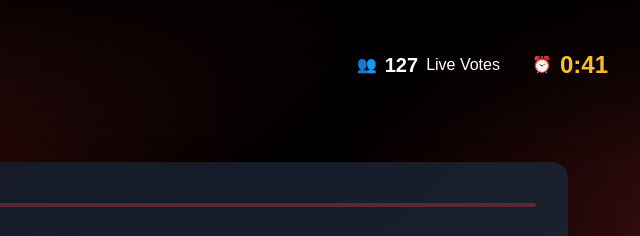
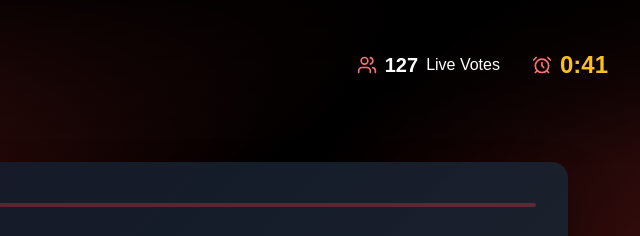
Before and after one commit to MaeTobiGeri/LateNightShowVotingWebsite, a plain HTML site: page Frontend-Crowd/index.html in a window 1280 px wide. Shown: the top 236 px of the page, 640-1280 px from the left. Drawn offline with Linux system fonts and the light colour scheme.

Commit message:
slight style adjustments

```diff
--- a/Frontend-Crowd/index.html
+++ b/Frontend-Crowd/index.html
@@ -22,12 +22,24 @@
             </div>
             <div class="stats">
                 <div class="stat-item">
-                    <span class="stat-icon">👥</span>
+                    <svg class="stat-icon" xmlns="http://www.w3.org/2000/svg" width="24" height="24" viewBox="0 0 24 24" fill="none" stroke="currentColor" stroke-width="2" stroke-linecap="round" stroke-linejoin="round">
+                        <path d="M16 21v-2a4 4 0 0 0-4-4H6a4 4 0 0 0-4 4v2"/>
+                        <path d="M16 3.128a4 4 0 0 1 0 7.744"/>
+                        <path d="M22 21v-2a4 4 0 0 0-3-3.87"/>
+                        <circle cx="9" cy="7" r="4"/>
+                    </svg>
                     <span class="stat-value" id="totalVotes">127</span>
                     <span>Live Votes</span>
                 </div>
                 <div class="stat-item">
-                    <span class="stat-icon">⏰</span>
+                    <svg class="stat-icon" xmlns="http://www.w3.org/2000/svg" width="24" height="24" viewBox="0 0 24 24" fill="none" stroke="currentColor" stroke-width="2" stroke-linecap="round" stroke-linejoin="round">
+                        <circle cx="12" cy="13" r="8"/>
+                        <path d="M12 9v4l2 2"/>
+                        <path d="M5 3 2 6"/>
+                        <path d="m22 6-3-3"/>
+                        <path d="M6.38 18.7 4 21"/>
+                        <path d="M17.64 18.67 20 21"/>
+                    </svg>
                     <span class="timer" id="timer">0:45</span>
                 </div>
             </div>
--- a/Frontend-Crowd/style.css
+++ b/Frontend-Crowd/style.css
@@ -18,6 +18,30 @@ body {
     padding: 2rem;
     z-index: 20;
 }
+
+.stats {
+    display: flex;
+    gap: 2rem;
+    text-align: right;
+}
+
+.stat-item {
+    display: flex;
+    align-items: center;
+    gap: 0.5rem;
+}
+
+.stat-icon {
+    width: 24px;
+    height: 24px;
+    color: #f87171;
+}
+
+.stat-value {
+    font-size: 1.25rem;
+    font-weight: bold;
+}
+
 
 .header-content {
     display: flex;
```
